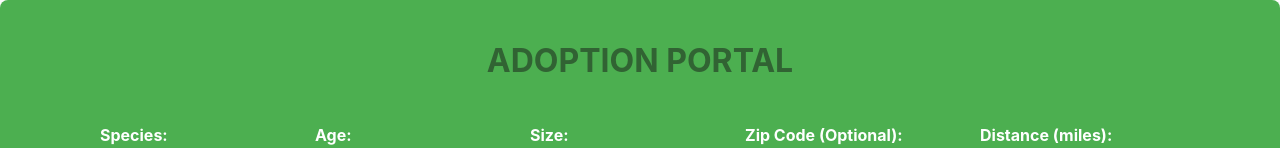
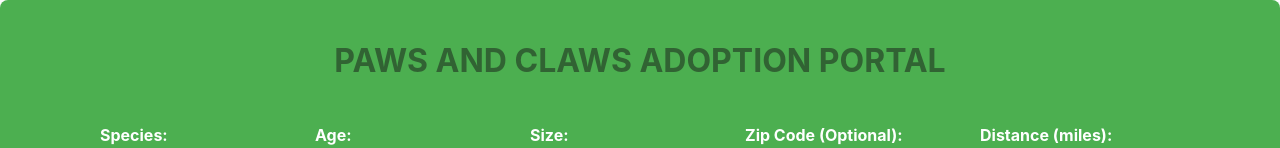
Before and after one commit to Sub-Par-Golfer/Adoption-Portal, a React (Create React App) app: page / in a window 1280 px wide. Shown: the top 148 px of the page. Built offline with nearby package versions, Linux system fonts and the light colour scheme; no server answers.

Commit message:
name changes

```diff
--- a/src/components/Navbar.js
+++ b/src/components/Navbar.js
@@ -96,7 +96,7 @@ function Navbar({
 
   return (
     <div className="navbar">
-      <h1>Adoption Portal</h1>
+      <h1>Paws and Claws Adoption Portal</h1>
       <form onSubmit={handleSubmit}>
         <label>
           Species:
```
